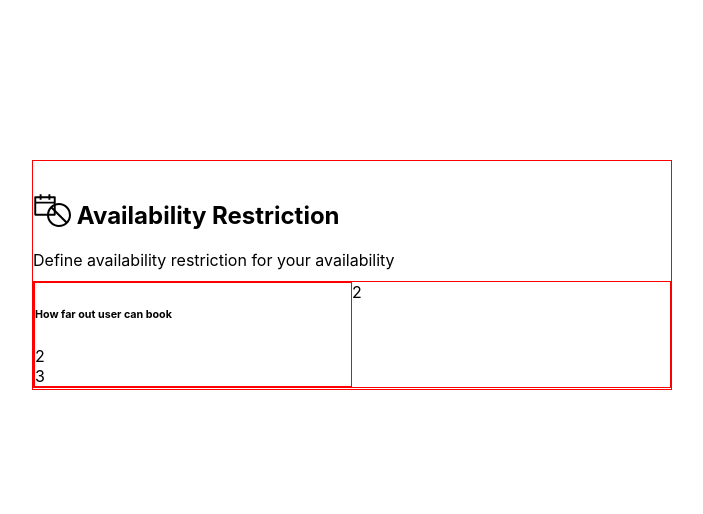
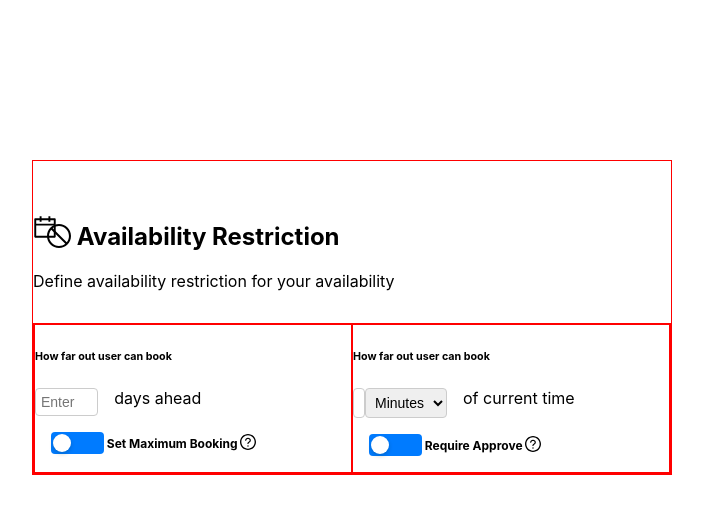
Before and after one commit to anabaei/provider-onboarding, a React (Create React App) app: page / in a window 1280 px wide. Shown: the top 514 px of the page, without its empty margins (288-991 px from the left). Built offline with nearby package versions, Linux system fonts and the light colour scheme.

Commit message:
add toggle calander

```diff
--- a/src/components/restriction/Restriction.css
+++ b/src/components/restriction/Restriction.css
@@ -20,6 +20,7 @@
 .restriction-input{
     display: flex;
     flex-direction: row;
+
 }
 
 .restriction-container input,
@@ -54,3 +55,8 @@
     display: flex;
     flex-direction: column;
 }
+
+.restrict-time-in {
+    display: grid;
+    grid-template-columns: 1fr 4fr;
+}
--- a/src/components/restriction/Restriction.js
+++ b/src/components/restriction/Restriction.js
@@ -1,31 +1,100 @@
-import React, { useState } from 'react';
-import './Restriction.css';
-import { CalendarOutlined } from '@ant-design/icons';
-import { StopOutlined } from '@ant-design/icons';
+import React, { useState } from "react";
+import "./Restriction.css";
+import { CalendarOutlined } from "@ant-design/icons";
+import { Switch } from "antd";
+import { QuestionCircleOutlined } from "@ant-design/icons";
+import { StopOutlined } from "@ant-design/icons";
 const Restriction = ({ onAddRestriction }) => {
-    const [days, setDays] = useState('');
-    const [number, setNumber] = useState('');
-    const [unit, setUnit] = useState('minutes');
+  const [days, setDays] = useState("");
+  const [number, setNumber] = useState("");
+  const [unit, setUnit] = useState("minutes");
+  const [maxBook, setMaxBook] = useState(false);
+  const [requireApprove, setRequireApprove ] = useState(false)
 
   const handleAddRestriction = () => {
     onAddRestriction({ days, number, unit });
-        setDays('');
-        setNumber('');
-        setUnit('minutes');
+    setDays("");
+    setNumber("");
+    setUnit("minutes");
+  };
+
+  const toggleMaxBook = (maxBook) => {
+    setMaxBook(!maxBook);
+  };
+
+  const toggleRequireApprove = (requireApprove ) => {
+    setRequireApprove(!requireApprove);
   };
 
   return (
     <div className="restriction-container">
       <div>
-
-                <h2 className="headline"> <CalendarOutlined /> <div className='calendar'> <StopOutlined /> Availability Restriction </div> </h2>
+        <h2 className="headline">
+          {" "}
+          <CalendarOutlined />{" "}
+          <div className="calendar">
+            {" "}
+            <StopOutlined /> Availability Restriction{" "}
+          </div>{" "}
+        </h2>
         <div> Define availability restriction for your availability</div>
       </div>
       <div className="restrict-time">
-                <div className="restrict-time-details"> <h6> How far out user can book</h6> <div> 2 </div> <div> 3 </div>  </div>
-                <div>2 </div>
+        <div className="restrict-time-details">
+          <h6> How far out user can book</h6>
+          <div className="restrict-time-in">
+            <input
+              type="number"
+              placeholder="Enter number"
+              value={number}
+              onChange={(e) => setNumber(e.target.value)}
+            />
+            <div style={{ marginLeft: "1rem" }}> days ahead </div>
           </div>
-
+          <div style={{ margin: "1rem" }}>
+            <label className="switch">
+              <Switch
+                checked={maxBook.enabled}
+                onChange={() => toggleMaxBook()}
+              />
+              <span style={{ fontSize: 12 }}> Set Maximum Booking </span>
+            </label>
+            <QuestionCircleOutlined />
+          </div>
+        </div>
+        <div>
+          <div className="restrict-time-details">
+            <h6> How far out user can book</h6>
+            <div className="restrict-time-in">
+              <div className="restriction-input">
+                <input
+                  type="number"
+                  placeholder="Enter number"
+                  value={number}
+                  defaultChecked= '2'
+                  onChange={(e) => setNumber(e.target.value)}
+                />
+                <select value={unit} onChange={(e) => setUnit(e.target.value)}>
+                  <option value="minutes">Minutes</option>
+                  <option value="hours">Hours</option>
+                  <option value="days">Days</option>
+                </select>
+              </div>
+              <div style={{ marginLeft: "1rem" }}> of current time </div>
+            </div>
+            <div style={{ margin: "1rem" }}>
+              <label className="switch">
+                <Switch
+                  checked={maxBook.enabled}
+                  onChange={() => toggleRequireApprove()}
+                />
+                <span style={{ fontSize: 12 }}> Require Approve </span>
+              </label>
+              <QuestionCircleOutlined />
+            </div>
+          </div>
+        </div>
+      </div>
     </div>
     //     <div>
     //     <input
@@ -37,7 +106,6 @@ const Restriction = ({ onAddRestriction }) => {
 
     //     </div>
     //     <div>
-
 
     //     <div className="restriction-input">
     //     <input
```
Lines whose indentation alone changed are shown as unchanged.
